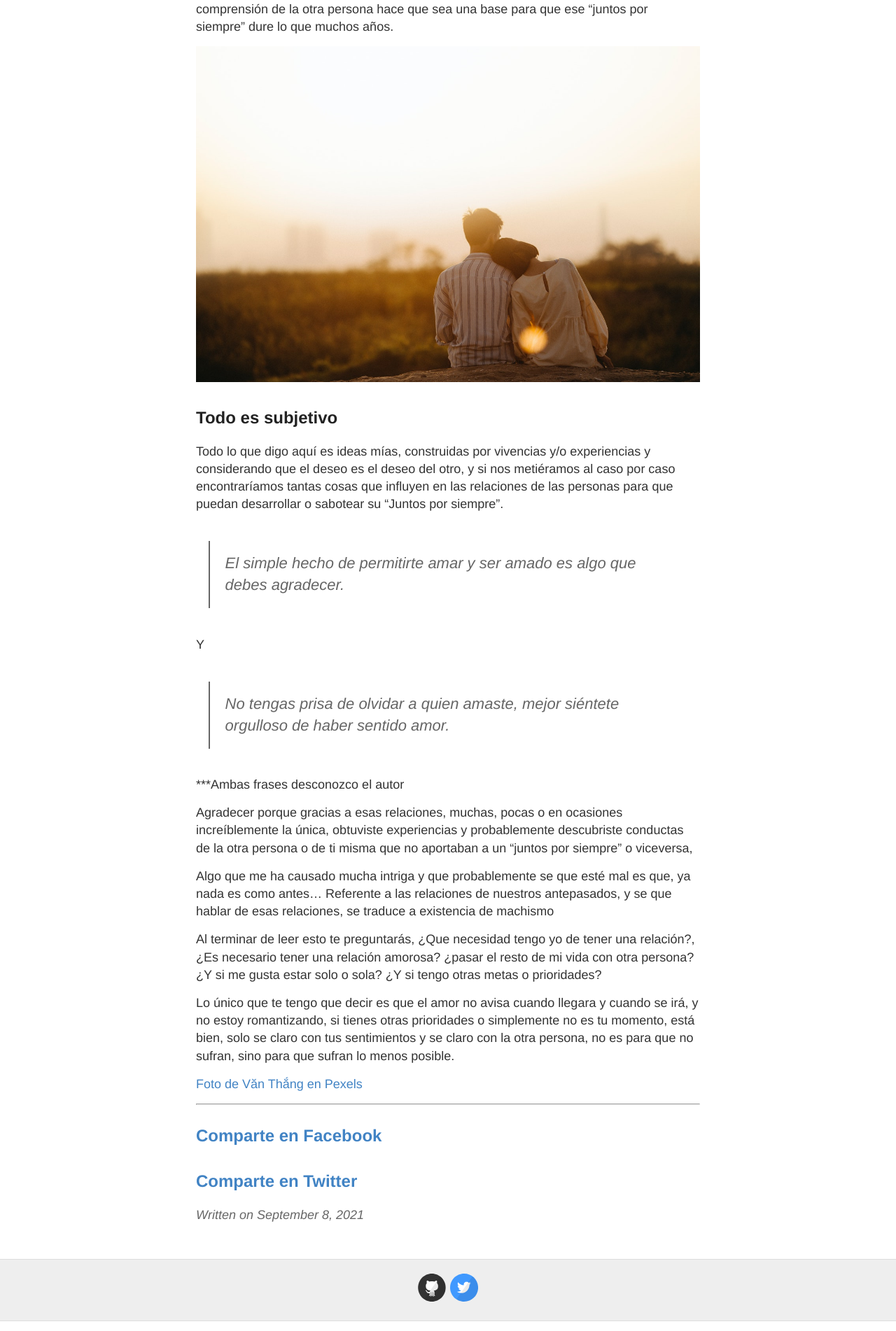
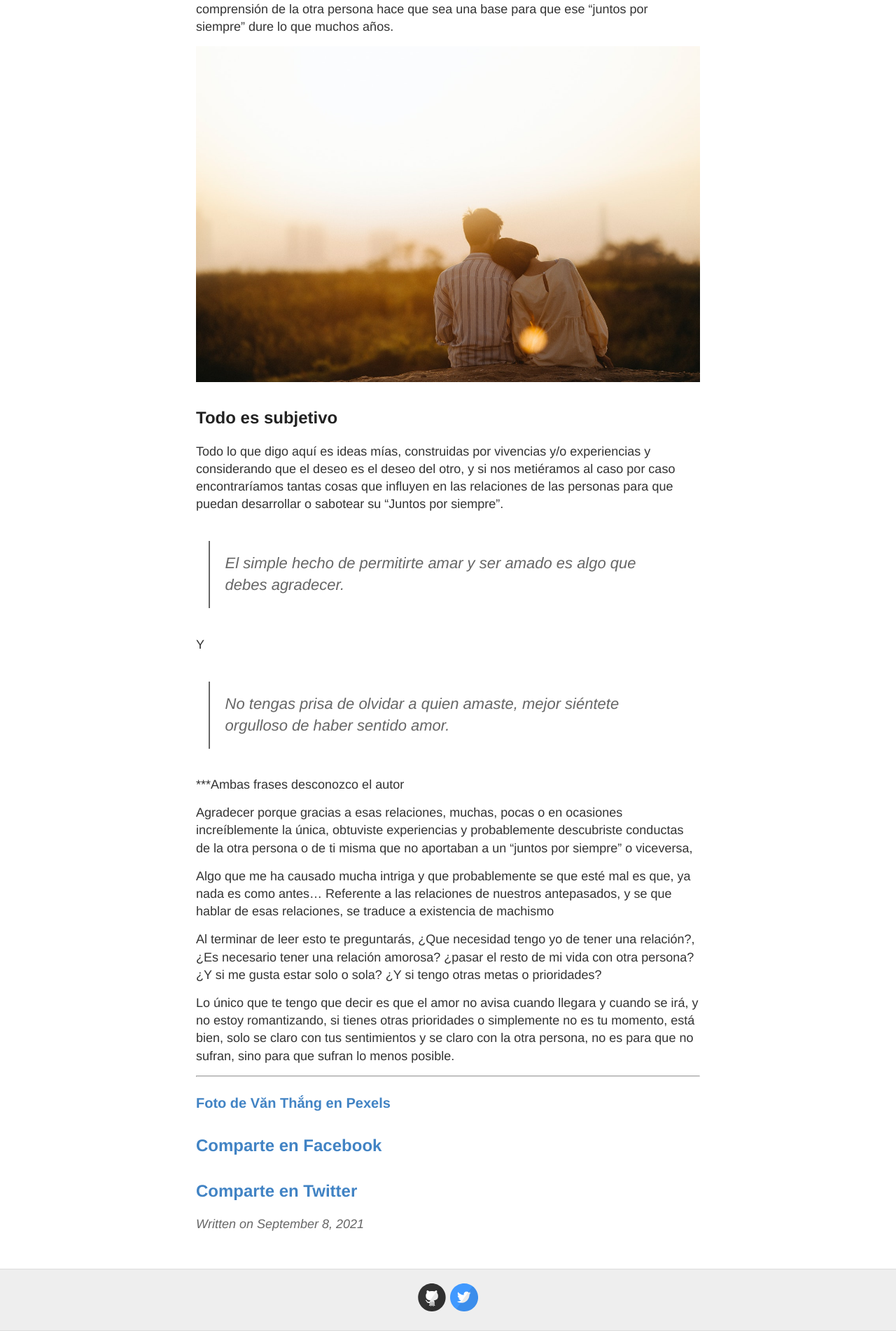
Before and after one commit to markconfig/blog-Jkyll, a Jekyll site: the page built from _posts/2021-9-8-Siempre-Juntos.md, in a window 1280 px wide. Shown: the part 931-2833 px from the top of the page at 70% size. Built offline with Jekyll 4.4.1, drawn with Linux system fonts in a browser that asks for light colours.

```diff
--- a/_posts/2021-9-8-Siempre-Juntos.md
+++ b/_posts/2021-9-8-Siempre-Juntos.md
@@ -40,10 +40,9 @@ Al terminar de leer esto te preguntarás, ¿Que necesidad tengo yo de tener una
 
 Lo único que te tengo que decir es que el amor no avisa cuando llegara y cuando se irá, y no estoy romantizando,  si tienes otras prioridades o simplemente no es tu momento, está bien, solo se claro con tus sentimientos y se claro con la otra persona, no es para que no sufran, sino para que sufran lo menos posible.
 
+***
 
-[Foto de Văn Thắng en Pexels](https://www.pexels.com/es-es/foto/hombre-y-mujer-cerca-de-campo-de-hierba-1415131/ "Foto de Văn Thắng en Pexels")
-
-***
+### [Foto de Văn Thắng en Pexels](https://www.pexels.com/es-es/foto/hombre-y-mujer-cerca-de-campo-de-hierba-1415131/ "Foto de Văn Thắng en Pexels")
 
 ## [Comparte en Facebook](https://www.facebook.com/sharer/sharer.php?u=https://blog-markreyes77.github.io/Siempre-Juntos/ "Comparte en Facebook")
 
```
